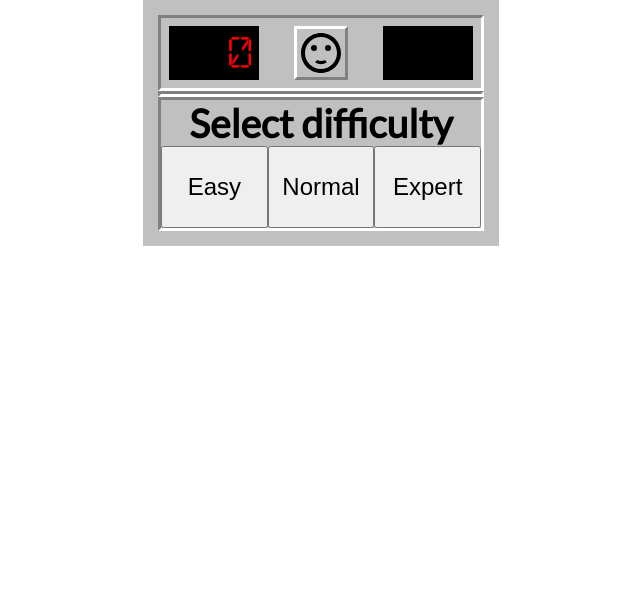
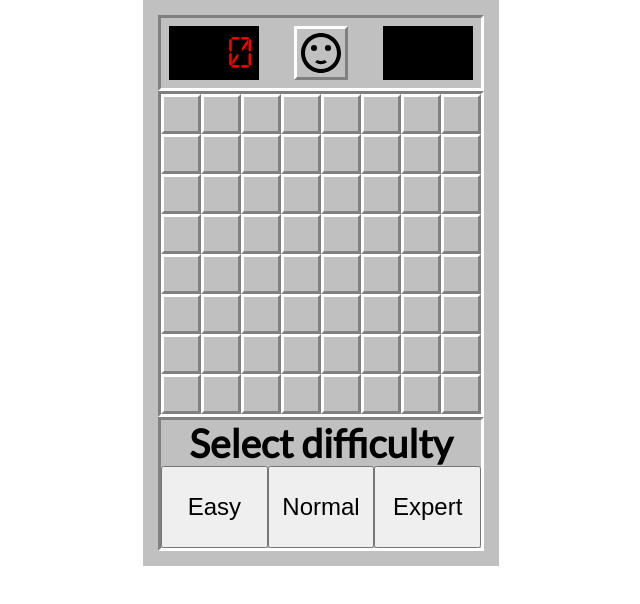
Before and after one commit to EwelinaManiecka/saper-game, a plain HTML site: page index.html in a window 1280 px wide. Shown: the whole page, without its empty margins (319-959 px from the left). Drawn offline with Linux system fonts and the light colour scheme.

Commit message:
add revealCell and createElement - cell

```diff
--- a/index.html
+++ b/index.html
@@ -21,7 +21,7 @@
         </button>
         <article class="header__counter"></article>
       </header>
-      <article class="game__board border border--convex" data-game></article>
+      <article class="game__board border border--convex" data-board></article>
       <article class="game__panel border border--convex">
         <header class="panel__header">
           <h1 class="panel__heading">Select difficulty</h1>
--- a/js/Cell.js
+++ b/js/Cell.js
@@ -1,5 +1,8 @@
-export class Cell {
+import { UI } from "./UI.js";
+
+export class Cell extends UI {
   constructor(x, y) {
+    super();
     this.x = x;
     this.y = y;
     this.value = 0;
@@ -9,4 +12,15 @@ export class Cell {
     this.selector = `[data-x="${this.x}"][data-y="${this.y}"]`;
     this.element = null;
   }
+
+  createElement() {
+    const element = `<div class="cell border border--concave" data-cell data-x="${this.x}" data-y="${this.y}"></div>`;
+    return element;
+  }
+
+  revealCell() {
+    this.isReveal = true;
+    this.element.classList.remove("border--concave");
+    this.element.classList.add("border--revealed");
+  }
 }
--- a/js/Game.js
+++ b/js/Game.js
@@ -1,5 +1,6 @@
 import { Cell } from "./Cell.js";
-class Game {
+import { UI } from "./UI.js";
+class Game extends UI {
   #config = {
     easy: {
       rows: 8,
@@ -22,8 +23,11 @@ class Game {
   #numberOfCols = null;
   #numberOfMines = null;
   #cells = [];
+  #cellsElements = null;
+  #board = null;
 
   initializeGame() {
+    this.#handleElements();
     this.#newGame();
   }
 
@@ -36,7 +40,25 @@ class Game {
     this.#numberOfCols = cols;
     this.#numberOfMines = mines;
 
+    this.#setStyles();
+
     this.#generateCells();
+    this.#renderBoard();
+
+    this.#cellsElements = this.getElements(this.UiSelectors.cell);
+
+    this.#addCellsEventListeners();
+  }
+
+  #handleElements() {
+    this.#board = this.getElement(this.UiSelectors.board);
+  }
+
+  #addCellsEventListeners() {
+    this.#cellsElements.forEach((element) => {
+      element.addEventListener("click", this.#handleCellClick);
+      element.addEventListener("contextmenu", this.#handleCellContextmenu);
+    });
   }
 
   #generateCells() {
@@ -47,6 +69,30 @@ class Game {
       }
     }
   }
+
+  #renderBoard() {
+    this.#cells.flat().forEach((cell) => {
+      this.#board.insertAdjacentHTML("beforeend", cell.createElement());
+      cell.element = cell.getElement(cell.selector);
+    });
+  }
+
+  #handleCellClick = (e) => {
+    const target = e.target;
+    const rowIndex = parseInt(target.getAttribute("data-y"), 10);
+    const colIndex = parseInt(target.getAttribute("data-x"), 10);
+
+    this.#cells[rowIndex][colIndex].revealCell();
+  };
+
+  #handleCellContextmenu = (e) => {};
+
+  #setStyles() {
+    document.documentElement.style.setProperty(
+      "--cells-in-row",
+      this.#numberOfCols
+    );
+  }
 }
 
 window.onload = function () {
--- a/js/UI.js
+++ b/js/UI.js
@@ -0,0 +1,14 @@
+export class UI {
+  UiSelectors = {
+    board: "[data-board]",
+    cell: "[data-cell]",
+  };
+
+  getElement(selector) {
+    return document.querySelector(selector);
+  }
+
+  getElements(selector) {
+    return document.querySelectorAll(selector);
+  }
+}
```
